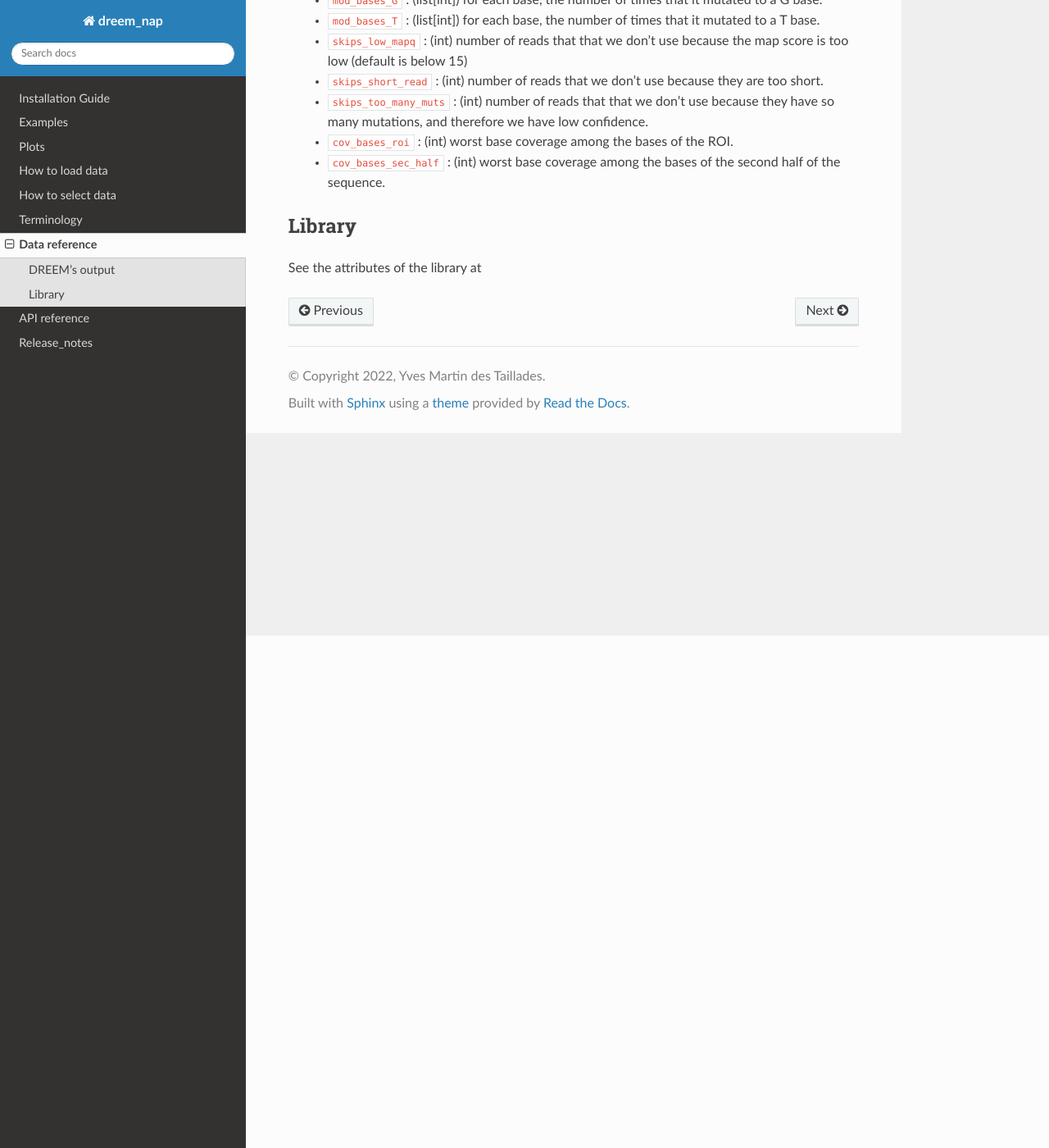
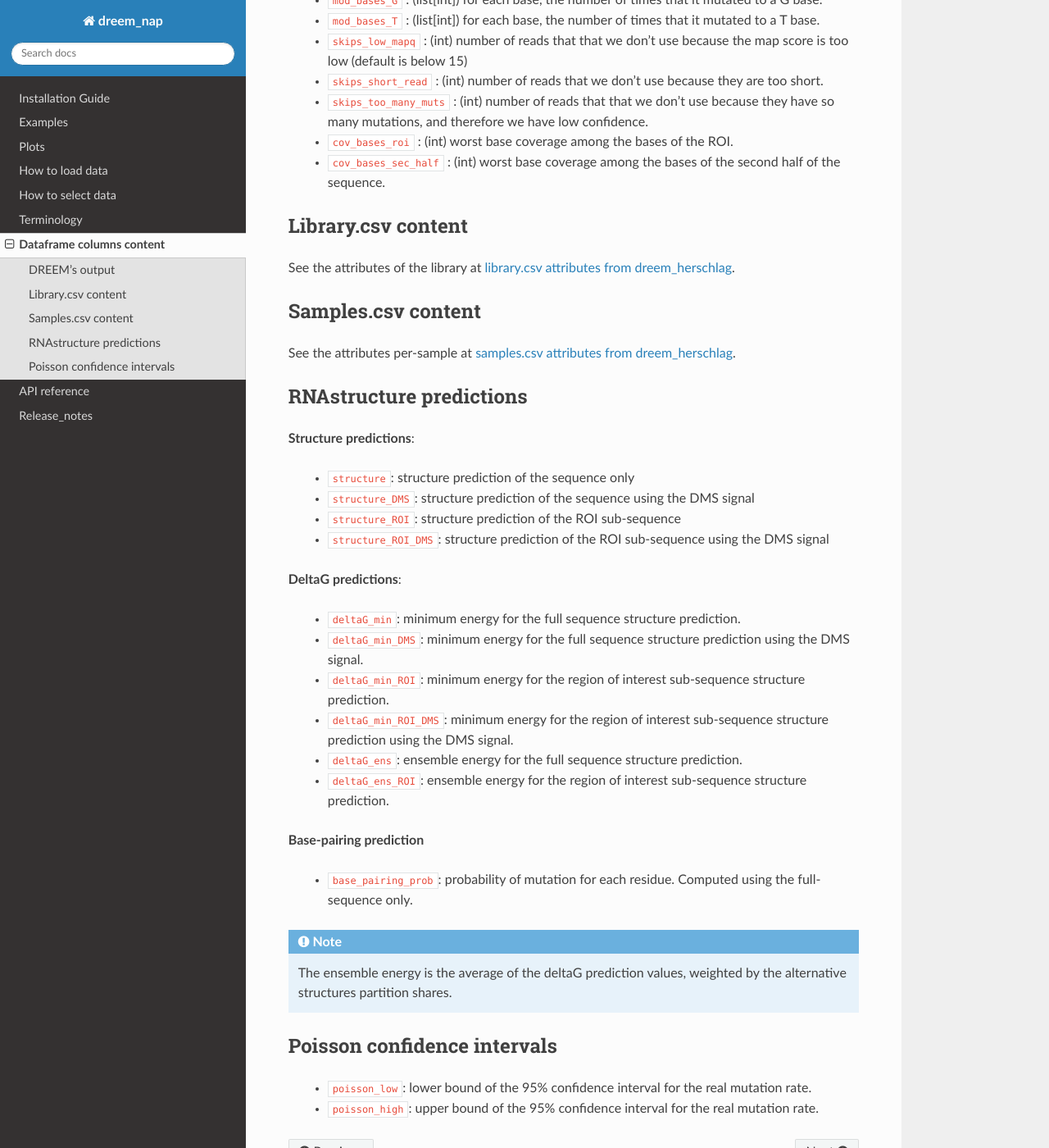
Before and after one commit to yvesmartindestaillades/NAP, a Sphinx documentation site: the page built from docs/source/reference.rst, in a window 1280 px wide and 1400 px high, scrolled down 625 px. Shown: the whole window at 82% size. Built offline with Sphinx 7.4.7 and the Read the Docs theme 2.0.0, drawn with Linux system fonts in a browser that asks for light colours; some of the changed text lies outside the part shown.

Commit message:
more docs

```diff
--- a/docs/source/reference.rst
+++ b/docs/source/reference.rst
@@ -1,6 +1,6 @@
-=========
-Data reference
-=========
+=========================
+Dataframe columns content
+=========================
 
 
 DREEM's output
@@ -27,8 +27,48 @@ DREEM's output
     * ``cov_bases_sec_half`` : (int) worst base coverage among the bases of the second half of the sequence.
 
 
-Library
-=======
+Library.csv content
+===================
+
+See the attributes of the library at `library.csv attributes from dreem_herschlag <https://github.com/yvesmartindestaillades/dreem_herschlag/blob/main/DREEM_Herschlag/resources/library_attributes.yml>`_.
 
 
-See the attributes of the library at
+Samples.csv content
+===================
+
+See the attributes per-sample at `samples.csv attributes from dreem_herschlag <https://github.com/yvesmartindestaillades/dreem_herschlag/blob/main/DREEM_Herschlag/resources/sample_attributes.yml>`_.
+
+
+RNAstructure predictions
+========================
+
+**Structure predictions**:
+
+    * ``structure``: structure prediction of the sequence only
+    * ``structure_DMS``: structure prediction of the sequence using the DMS signal
+    * ``structure_ROI``: structure prediction of the ROI sub-sequence
+    * ``structure_ROI_DMS``: structure prediction of the ROI sub-sequence using the DMS signal
+
+**DeltaG predictions**:
+
+    * ``deltaG_min``: minimum energy for the full sequence structure prediction.
+    * ``deltaG_min_DMS``: minimum energy for the full sequence structure prediction using the DMS signal.
+    * ``deltaG_min_ROI``: minimum energy for the region of interest sub-sequence structure prediction.
+    * ``deltaG_min_ROI_DMS``: minimum energy for the region of interest sub-sequence structure prediction using the DMS signal.
+    * ``deltaG_ens``: ensemble energy for the full sequence structure prediction.
+    * ``deltaG_ens_ROI``: ensemble energy for the region of interest sub-sequence structure prediction.
+
+**Base-pairing prediction**
+
+    * ``base_pairing_prob``: probability of mutation for each residue. Computed using the full-sequence only.
+
+.. note::
+
+    The ensemble energy is the average of the deltaG prediction values, weighted by the alternative structures partition shares.
+
+
+Poisson confidence intervals
+============================
+
+    * ``poisson_low``: lower bound of the 95% confidence interval for the real mutation rate.
+    * ``poisson_high``: upper bound of the 95% confidence interval for the real mutation rate.
--- a/docs/source/selecting_data.rst
+++ b/docs/source/selecting_data.rst
@@ -80,7 +80,7 @@ The following selection criterias can be applied:
     * ``structure``: structure prediction of the sequence only
     * ``structure_DMS``: structure prediction of the sequence using the DMS signal
     * ``structure_ROI``: structure prediction of the ROI sub-sequence
-    * ``structure_DMS_ROI``: structure prediction of the ROI sub-sequence using the DMS signal
+    * ``structure_ROI_DMS``: structure prediction of the ROI sub-sequence using the DMS signal
 
 
 Select a list of indexes
```
Also changed, not shown: docs/source/plots.rst (+20 -0 lines), docs/source/img/deltaG_sample.png (added), 1 other file.
